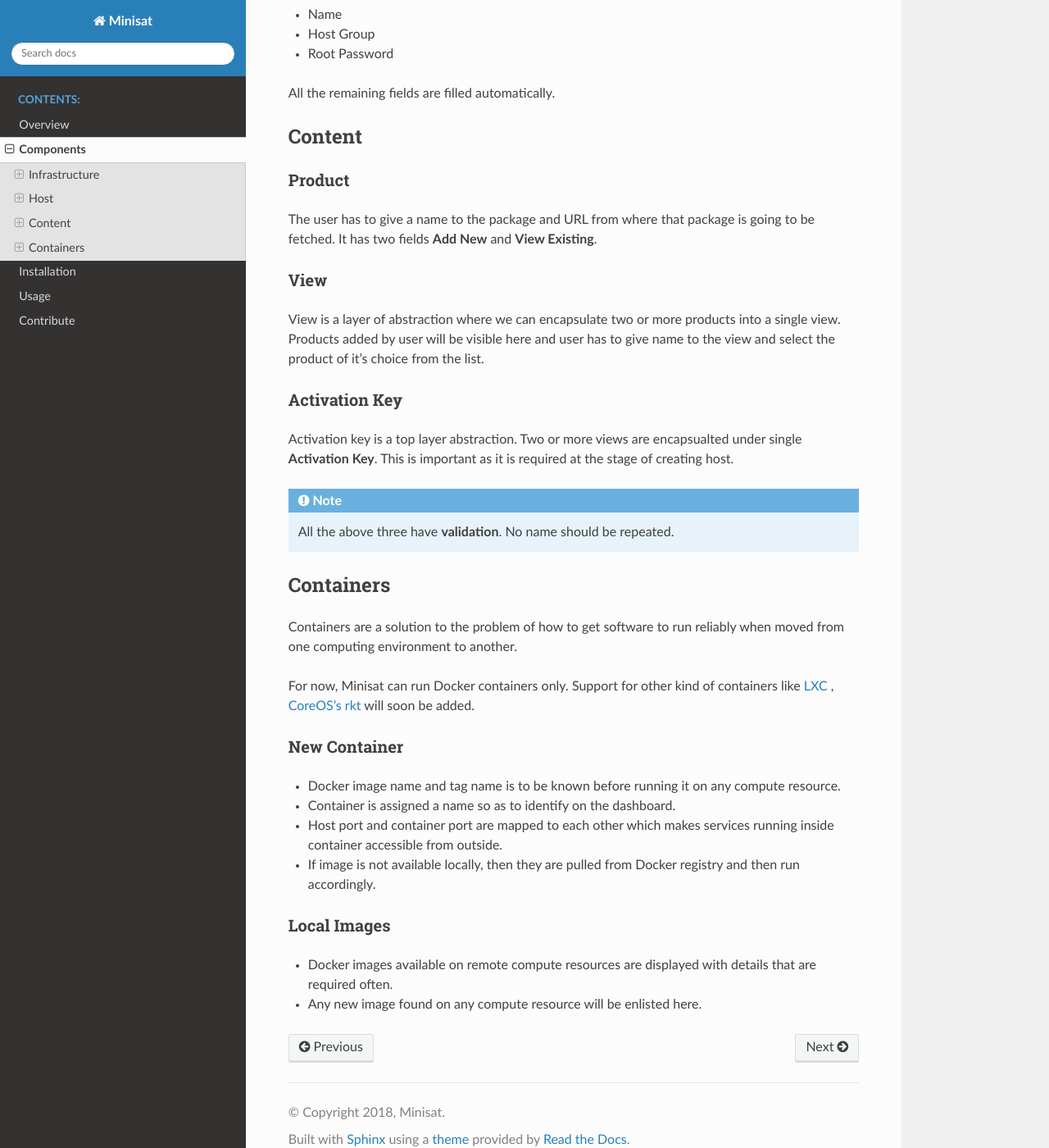
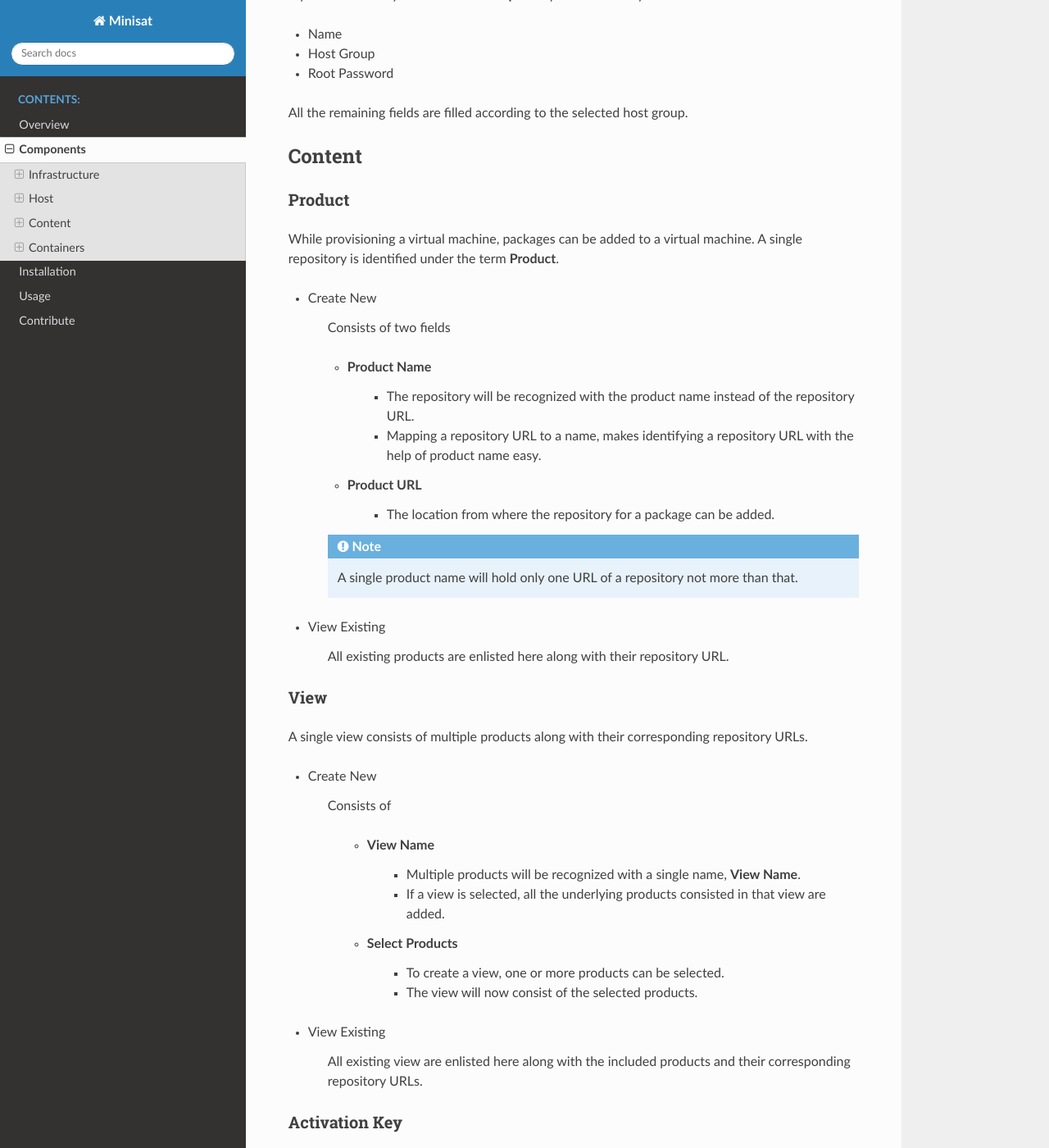
Before and after one commit to miniSat/Minisat, a Sphinx documentation site: the page built from docs/components.rst, in a window 1280 px wide and 1400 px high, scrolled down 2540 px. Shown: the whole window at 82% size. Built offline with Sphinx 7.4.7 and the Read the Docs theme 2.0.0, drawn with Linux system fonts in a browser that asks for light colours; some of the changed text lies outside the part shown.

Commit message:
Elaborate products, views and activation key and few minor changes
Signed-off-by: yadneshk <yadnesh45@gmail.com>

```diff
--- a/docs/components.rst
+++ b/docs/components.rst
@@ -1,7 +1,7 @@
 Components
 ==========
 
-Everything which is required to provision a virtual machine or Docker container are wrapped under components.
+Everything which is required to provision a virtual machine and Docker container are wrapped under components.
 Read further for complete details.
 
 Infrastructure
@@ -16,14 +16,14 @@
 
 + Create New
 
-    Initially we need to add compute which includes following parameters
+    Initially, add compute resource which includes following parameters
 
     - Compute resource Name.
     - IP Address of remote machine.
     - The **root** password of the remote machine.
 
 
-    .. note::
+.. note::
 
   	  All the above details are very much essential to set up a compute resource.
 
@@ -31,12 +31,12 @@
 
 + View Existing
 
-    If you have already set-up the compute resource earlier you can check it in "View Existing" section. It displays all the available compute resource list.
+    Once a compute resource is added, it is enlisted under **View Existing** section.
 
-Compute Resource has various validation such as
+Compute Resource has various validations such as
 
 	- A unique name should be given to each compute resource.
-	- IP should be valid, reachable and sshd service should be running.
+	- IP address should be valid, reachable and sshd service on compute resource should be running.
 	- Root password should be entered correctly.
 
 
@@ -48,7 +48,7 @@
 
 + Create New
 
-    After creating compute resource one has to create profile which has fields as
+    The following parameters are asked to add a profile
 
     - Profile Name
     - RAM (in MB)
@@ -56,7 +56,7 @@
     - Disk Space (in GB)
 + View Existing
 
-    Previously created profiles are visible under this section. You can use same profile multiple times.
+    Previously created profiles are visible under this section. Same profile can be used multiple times.
 
     .. note ::
 
@@ -72,31 +72,31 @@
 Operating System
 ++++++++++++++++
 
-Operating System is the most important program which runs on computer. You can use any linux based operating system for your virtual machine.
-For our simplicity we have set-up the server where we have rsync the mirros of Fedora 25, Fedora 26 and so on.
-You can use any mirror of linux based operating system.
+Operating System is the most important program which runs on computer. Any distribution of Linux can be used as guest operating system for the virtual machine.
+Operating system url from mirrors of `Fedora <https://admin.fedoraproject.org/mirrormanager/>`_, `CentOS <https://www.centos.org/download/mirrors/>`_ can be added.
+Else, use a tool called rsync to fetch the operating system tree, host these files on a local HTTP server and provide the local url in location field. The latter method will be more reliable and quicker to provision virtual machines.
 
-* Add new
+* Create new
 
-    Here you have to fill up two fields
+    Fill the two fields
 
     * Operating System Name
 
-    The name can be anything you want to give but good practice is giving actual name of operating system which will give the exact idea of Virtual machine OS.
+    Name of the operating system which will give the exact idea of the guest operating system.
 
     * Location
 
-    Here you have to provide the location from where it will fetch the operating system.
+    Provide the location from where the server can fetch the operating system tree.
 
 * Already Existing
 
-    All the operating systems you have added while be visible in this section.
+    All existing operating systems are enlisted under this section.
 
 +++++++++++
 Create Host
 +++++++++++
 
-In this user have to fill various details such as
+To provision a virtual machine the following parameters need to filled, some are optional though
 
 * Name
 * Compute Resource
@@ -114,7 +114,7 @@
 * Host Group
 * Root Password
 
-All the remaining fields are filled automatically.
+All the remaining fields are filled according to the selected host group.
 
 
 Content
@@ -124,31 +124,77 @@
 Product
 +++++++
 
-The user has to give a name to the package and URL from where that package is going to be fetched.
-It has two fields **Add New** and **View Existing**.
+While provisioning a virtual machine, packages can be added to a virtual machine. A single repository is identified under the term **Product**.
+
+* Create New
+
+    Consists of two fields
+
+    * Product Name
+        * The repository will be recognized with the product name instead of the repository URL.
+        * Mapping a repository URL to a name, makes identifying a repository URL with the help of product name easy.
+    * Product URL
+        * The location from where the repository for a package can be added.
+
+    .. note ::
+        A single product name will hold only one URL of a repository not more than that.
+
+* View Existing
+
+    All existing products are enlisted here along with their repository URL.
 
 ++++
 View
 ++++
 
-View is a layer of abstraction where we can encapsulate two or more products into a single view.
-Products added by user will be visible here and user has to give name to the view and select the product of it's choice from the list.
+A single view consists of multiple products along with their corresponding repository URLs.
+
+* Create New
+
+    Consists of
+
+        * View Name
+            * Multiple products will be recognized with a single name, **View Name**.
+            * If a view is selected, all the underlying products consisted in that view are added.
+
+        * Select Products
+            * To create a view, one or more products can be selected.
+            * The view will now consist of the selected products.
+
+* View Existing
+
+    All existing view are enlisted here along with the  included products and their corresponding repository URLs.
 
 ++++++++++++++
 Activation Key
 ++++++++++++++
 
-Activation key is a top layer abstraction. Two or more views are encapsualted under single **Activation Key**.
-This is important as it is required at the stage of creating host.
+A single activation key consists of multiple views, and each of these views will consist of multiple products.
+**Activation Key**, **View**, **Product** exhibit a hierarchy, **Product** being at the top, followed by **View**, and **Activation Key** being at the bottom.
+The hierarchical structure allows the server to inherit views from activation key and products from view.
 
-.. note ::
+Create New
 
-	All the above three have **validation**. No name should be repeated.
+* Consists of
+
+    * Activation Name
+        * Multiple views are bundled inside a single activation key along with the products that they consist of.
+        * If an activation key is selected, all the underlying views along with products consisted in that view are added.
+
+    * Select View
+        * To create an activation key, one or more views can be selected.
+        * The key will now consist of the selected views.
+
+* View Existing
+
+    All existing activation keys are enlisted here along with the multiple views and products that they consist of.
 
 Containers
 ----------
 
-Containers are a solution to the problem of how to get software to run reliably when moved from one computing environment to another.
+**Containerization** is a solution to reliable sofware delivery. They offer better consistency between testing environments and production environment.
+Deployment of application with containers is perfect for `microservices <http://microservices.io/>`_ approach.
+
 
 For now, Minisat can run Docker containers only. Support for other
 kind of containers like `LXC <https://linuxcontainers.org/>`_ , `CoreOS's rkt <https://coreos.com/rkt/>`_  will soon be added.
@@ -158,13 +204,13 @@
 +++++++++++++
 
 - Docker image name and tag name is to be known before running it on any compute resource.
-- Container is assigned a name so as to identify on the dashboard.
+- Container is assigned a name so as to identify it on the dashboard.
 - Host port and container port are mapped to each other which makes services running inside container accessible from outside.
-- If image is not available locally, then they are pulled from Docker registry and then run accordingly.
+- If image is not available  on the selected compute resource, then it is pulled from Docker registry and then run accordingly.
 
 ++++++++++++
 Local Images
 ++++++++++++
 
-- Docker images available on remote compute resources are displayed with details that are required often.
+- Docker images available on remote compute resources are displayed with details such as **Image Name & Tag**, **Image ID**, **Created**, **Size**.
 - Any new image found on any compute resource will be enlisted here.
--- a/docs/usage.rst
+++ b/docs/usage.rst
@@ -4,19 +4,16 @@
 Creating Virtual Machines
 -------------------------
 
-Follow the steps to provisioning virtual machine.
+Follow the steps to provision a virtual machine.
 
 ++++++
 Step 1
 ++++++
 
-First create compute resource.
-
-To do so click on Infrastructure -> Compute Resource
+First create compute resource by clicking on Infrastructure -> Compute Resource.
 
 * Fill all the details
-* Make sure there is no repetition of name, compute resource is reachable from Minisat server and root password should be correct.
-* All the fields have validation.
+* Make sure there is no repetition of compute name, compute resource is reachable by Minisat server and root password should be correct.
 
 ++++++
 Step 2
@@ -35,19 +32,19 @@
 Step 3
 ++++++
 
-Now, add Packages for the Virtual machine.
+Now, add Packages for the virtual machine.
 
 * Click on Content -> Product
 
-	Enter the name of package and give URL from where it should fetch the package repository.
+	Enter the name of *Product* and URL from where it should fetch the package repository.
 
 * Click on Content -> View
 
-	Enter the name for View and select the product from the list avialable. Select one or more products to encapsulate into single View.
+	Enter the name for *View* and select the product from the list avialable. Select one or more products to encapsulate them into single *View*.
 
 * Click on Content -> Activation key
 
-	Here enter the name for activation key and select one or more Views as per requirment.
+	Here enter the name for activation key and select one or more *View* as per requirement.
 
 .. note::
 
@@ -59,32 +56,31 @@
 ++++++
 
 The next thing that comes into picture is Host Group.
-To use same compute, profile, operating system and activation key frequently then *host group* plays vital role.
+To make use of the same compute resources, profiles, operating systems and activation keys frequently, they can be bundled together under a single unit called *Host Group*.
 
 Click Host Group -> Host Group
 
-* Name the host group as per convenience.
-* Select Compute Resource, Profile, Operating System and Activation key from their *drop down* respectively.
+* Name the *Host Group*.
+* Select Compute Resource, Profile, Operating System and Activation key from their respective drop down options.
 
-Once host group is created its entry is inserted in database and will be enlisted under **View Existing** section.
+Once a *Host Group* is created, a virtual machine is provisioned with less efforts as selecting a host group populates the other
+parameters necessary to provision a virtual machine.
 
 .. note::
 
-	Host Group is optional but important at time of eliminating repetition.
+	*Host Group* are advantageous when multiple virtual machines are to provisioned with little or no changes in their specifications.
 
 ++++++
 Step 5
 ++++++
 
-This is the final step of provisioning the virtual machine on remote machine.
+This is the final step of provisioning a virtual machine on remote machine.
 
 Click Host -> Create Host
 
-- Here provide name to host.
+- Name the virtual machine so as to identify it on the dashboard.
 
-- Select all the fields which are required.
-
-- Selecting *host group* will fill the fields such as compute, profile, operating system and activation key automatically.
+- Selecting *Host Group* will populate the fields such as compute, profile, operating system and activation key according to the values the *Host Group* consists of.
 
 .. note::
 
@@ -108,7 +104,7 @@
 
 First create compute resource.
 
-To do so click on Infrastructure -> Compute Resource
+Click on Infrastructure -> Compute Resource
 
 * Fill all the details
 * Make sure there is no current existance of name and IP address in database.
```
Also changed, not shown: docs/contribute.rst (+27 -21 lines), docs/installation.rst (+42 -32 lines).
